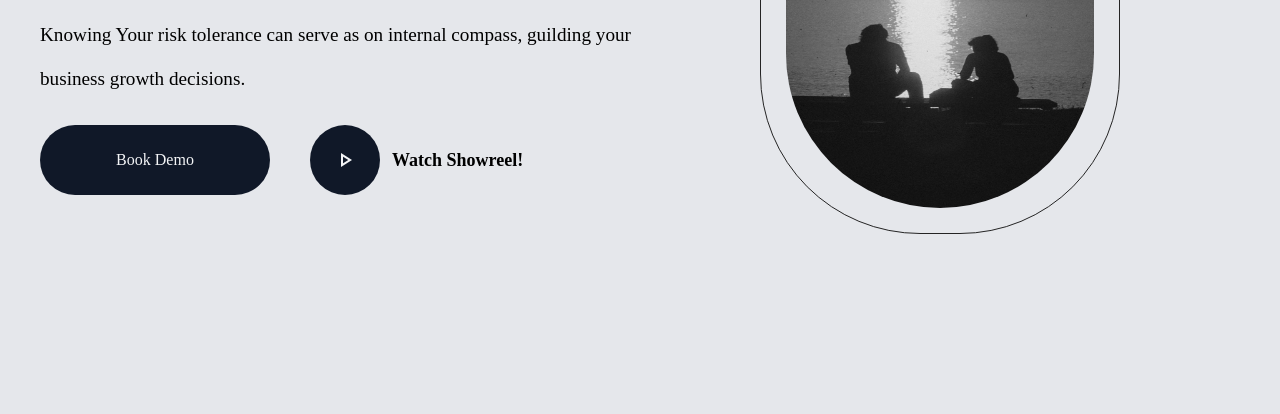
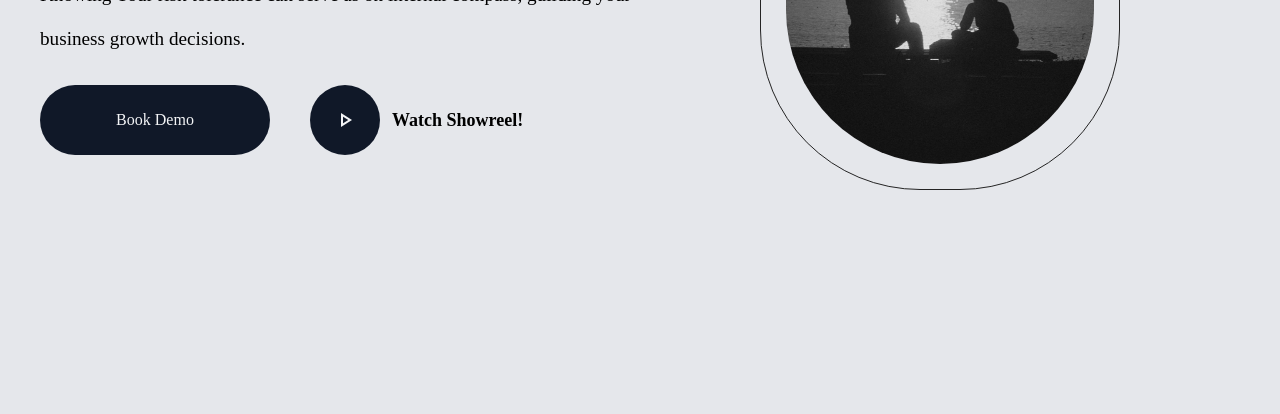
Before and after one commit to Bills-6/landing-page-portfolio, a plain HTML site: page index.html in a window 1280 px wide. Shown: the part 410-824 px from the top of the page. After the commit the page ends 800 px from the top, so only its background shows below. Drawn offline with nearby package versions, Linux system fonts and the light colour scheme; a web font is replaced by a local one.

Commit message:
update: fix height in hero section

```diff
--- a/index.html
+++ b/index.html
@@ -35,7 +35,7 @@
 		<!-- [< hero section >] -->
 		 <div class="page py-3 lg:px-10" id="hero-section">
 			<div class="wrapper-page flex flex-col lg:flex-row">
-				<div class="hero-content py-2 w-full lg:w-[50%] lg:h-[80dvh] lg:flex lg:flex-col justify-center">
+				<div class="hero-content py-2 w-full lg:w-[50%] lg:h-[70dvh] lg:flex lg:flex-col justify-center">
 					<span class="text relative after:content-[''] after:absolute after:w-[60px] after:h-[1px] after:bg-gray-900 after:left-0 after:top-[50%] after:translate-y-[-50%] ps-18 text-sm mb-5 block w-fit lg:mb-0">20 CITES AND GROWING</span>
 
 					<h1 class="text-[2rem] font-bold leading-9 mb-6 lg:text-[4rem] lg:leading-20">Being Founders Takes guts</h1>
@@ -50,8 +50,8 @@
 						</div>
 					</div>
 				</div>
-				<div class="hero-image flex justify-center lg:w-[50%]">
-					<div class="border-image lg:mt-30 w-full h-[300px] lg:w-[60%] lg:h-[60%]">
+				<div class="hero-image flex justify-center lg:w-[50%] lg:h-[70vh]">
+					<div class="border-image lg:mt-15 w-full h-[300px] lg:w-[60%] lg:h-[80%]">
 						<img src="/hero-image.jpg" alt="">
 					</div>
 				</div>
```
